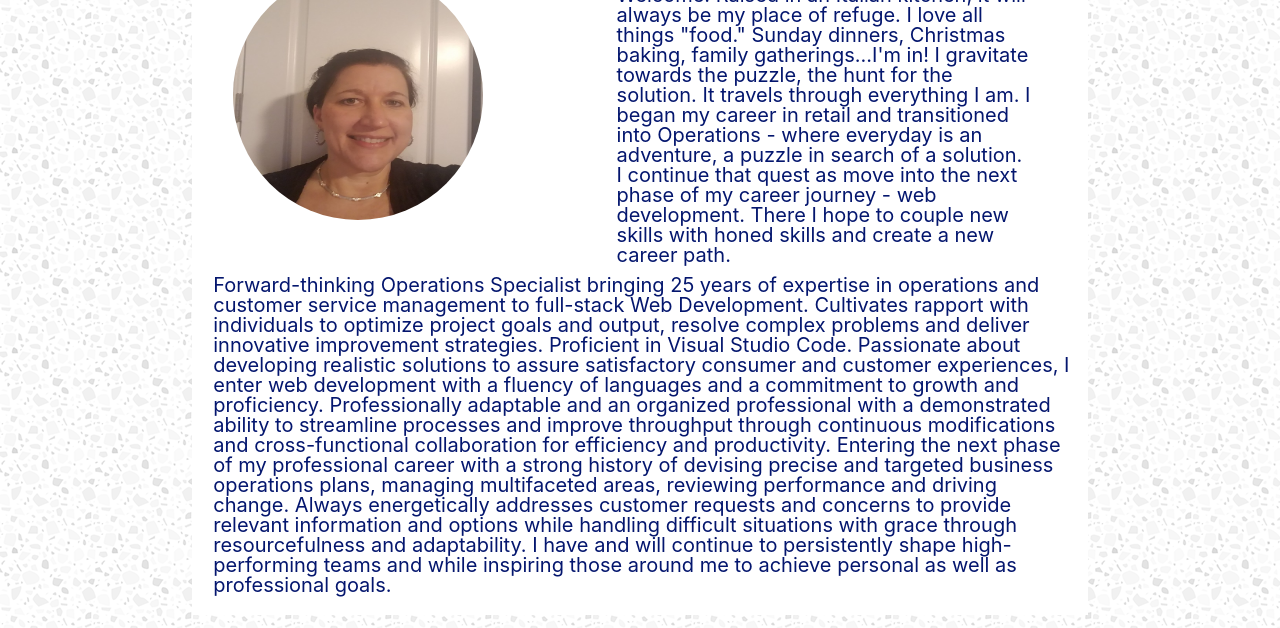
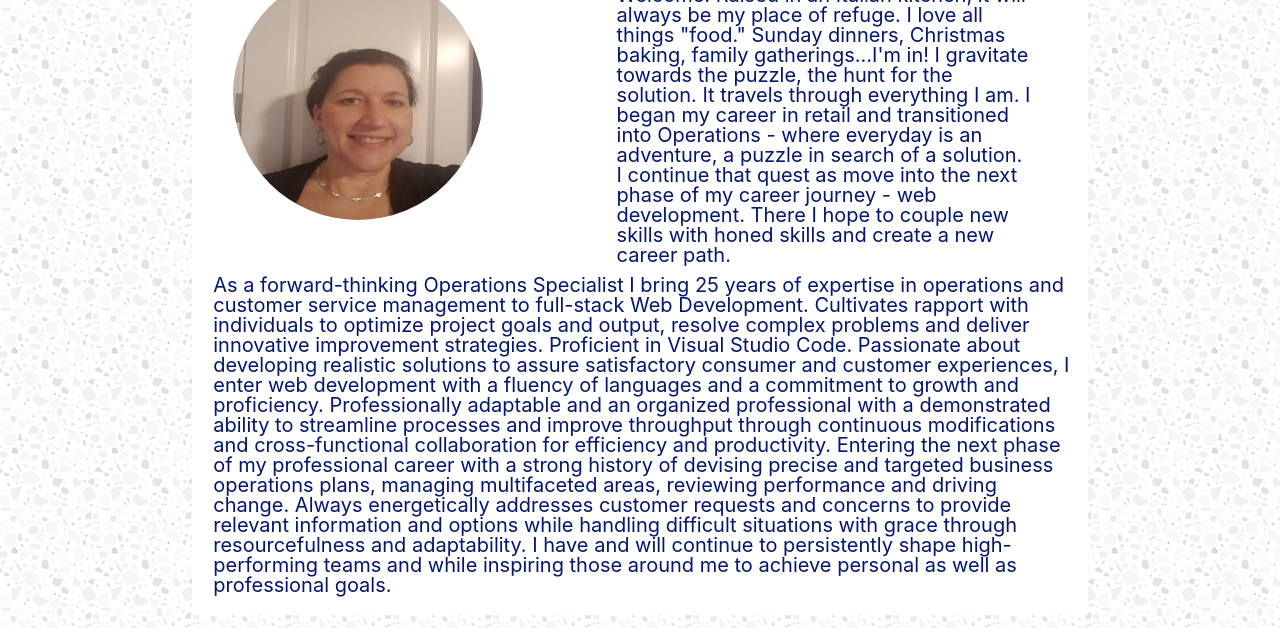
Before and after one commit to Karna1014/KCPortfolio, a website: page index.html in a window 1280 px wide. Shown: the part 144-772 px from the top of the page. Drawn offline with nearby package versions, Linux system fonts and the light colour scheme.

Commit message:
line correction

```diff
--- a/index.html
+++ b/index.html
@@ -68,7 +68,7 @@
           <div class="row">
             <div class="col s12">
                       <p class="para">
-                        Forward-thinking Operations Specialist bringing 25 years of expertise in operations and customer service management to full-stack Web Development. Cultivates rapport with individuals to optimize project goals and output, resolve complex problems and deliver innovative improvement strategies. Proficient in Visual Studio Code. Passionate about developing realistic solutions to assure satisfactory consumer and customer experiences, I enter web development with a fluency of languages and a commitment to growth and proficiency.  Professionally adaptable and an organized professional with a demonstrated ability to streamline processes and improve throughput through continuous modifications and cross-functional collaboration for efficiency and productivity. Entering the next phase of my professional career with a strong history of devising precise and targeted business operations plans, managing multifaceted areas, reviewing performance and driving change. Always energetically addresses customer requests and concerns to provide relevant information and options while handling difficult situations with grace through resourcefulness and adaptability. I have and will continue to persistently shape high-performing teams and while inspiring those around me to achieve personal as well as professional goals.
+                        As a forward-thinking Operations Specialist I bring 25 years of expertise in operations and customer service management to full-stack Web Development. Cultivates rapport with individuals to optimize project goals and output, resolve complex problems and deliver innovative improvement strategies. Proficient in Visual Studio Code. Passionate about developing realistic solutions to assure satisfactory consumer and customer experiences, I enter web development with a fluency of languages and a commitment to growth and proficiency.  Professionally adaptable and an organized professional with a demonstrated ability to streamline processes and improve throughput through continuous modifications and cross-functional collaboration for efficiency and productivity. Entering the next phase of my professional career with a strong history of devising precise and targeted business operations plans, managing multifaceted areas, reviewing performance and driving change. Always energetically addresses customer requests and concerns to provide relevant information and options while handling difficult situations with grace through resourcefulness and adaptability. I have and will continue to persistently shape high-performing teams and while inspiring those around me to achieve personal as well as professional goals.
                       </p>
             </div>
           </div>
```
